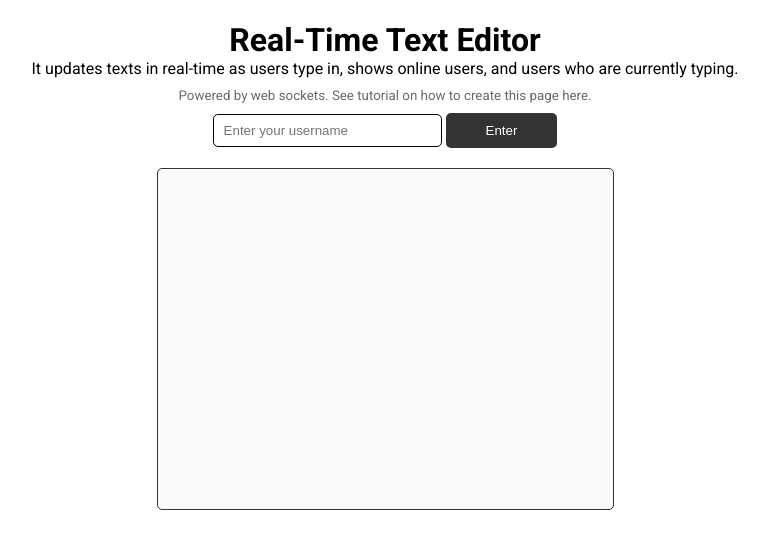
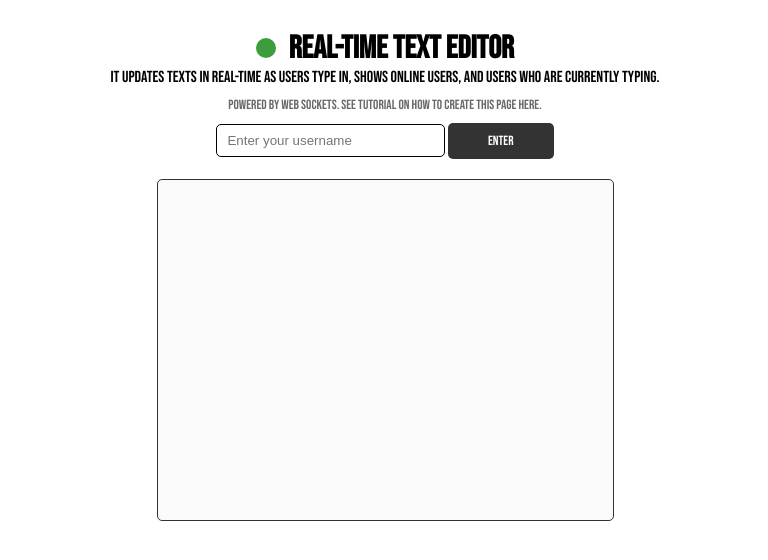
Before and after one commit to maufcost/real-time-text-editor-tr, a website: page public/index.html in a window 1280 px wide. Shown: the whole page, without its empty margins (255-1023 px from the left). Drawn offline with nearby package versions, Linux system fonts and the light colour scheme; no server answers.

Commit message:
Changed font and added green icon animation

```diff
--- a/public/index.html
+++ b/public/index.html
@@ -2,14 +2,15 @@
 <html lang="en" dir="ltr">
     <head>
         <meta charset="utf-8">
-            <title>Real-Time Text Editor</title>
+        <meta name="viewport" content="width=device-width, initial-scale=1.0">
+        <title>Real-Time Text Editor</title>
         <!-- Google Fonts -->
-        <link href="https://fonts.googleapis.com/css2?family=Roboto:wght@400;700;900&display=swap" rel="stylesheet">
+        <link href="https://fonts.googleapis.com/css2?family=Bebas+Neue&display=swap" rel="stylesheet">
         <link rel="shortcut icon" type="image/png" href="favicon.png">
         <style>
             body {
                 padding: 0;
-                font-family: 'Roboto', sans-serif;
+                font-family: 'Bebas Neue', cursive;
                 background-color: #fff;
                 text-align: center;
             }
@@ -21,6 +22,7 @@
 
             h1 {
                 margin-bottom: 0;
+                display: inline-block;
             }
 
             p {
@@ -56,6 +58,7 @@
                 border-radius: 5px;
                 border: none;
                 padding: 10px 40px;
+                font-family: 'Bebas Neue', cursive;
             }
 
             button:hover {
@@ -93,10 +96,25 @@
             #users-typing {
                 margin-top: 10px;
             }
+
+            #green-icon {
+                opacity: 1;
+                transition: opacity 0.3s ease-in-out;
+                display: inline-block;
+                min-height: 20px;
+                min-width: 20px;
+                background-color: green;
+                border-radius: 50%;
+                margin-right: 10px;
+            }
+
+            #green-icon.fade {
+                opacity: 0;
+            }
         </style>
     </head>
     <body>
-
+        <span id="green-icon"></span>
         <h1>Real-Time Text Editor</h1>
         <p>It updates texts in real-time as users type in, shows online users,
            and users who are currently typing.</p>
@@ -226,6 +244,12 @@
                     list.innerHTML += `<li>${users[i].username} is online</li>`;
                 }
             });
+
+            // Green icon animation.
+            const greenIcon = document.getElementById("green-icon");
+            window.setInterval(function() {
+                greenIcon.classList.toggle("fade");
+            }, 1000);
         </script>
     </body>
 </html>
```
